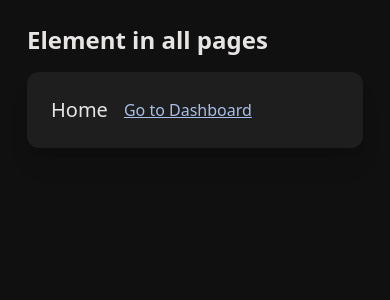
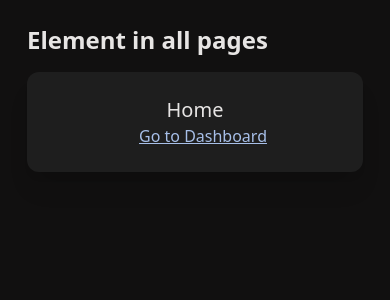
Before and after one commit to rodrigoaraujo7/testing-nextjs13, a Next.js app: page / in a window 390 px wide. Shown: the top 300 px of the page. Built offline with nearby package versions, Linux system fonts and the light colour scheme.

Commit message:
testing tailwind media querys and add next-themes

```diff
--- a/package.json
+++ b/package.json
@@ -15,8 +15,10 @@
     "eslint": "8.37.0",
     "eslint-config-next": "13.2.4",
     "next": "13.2.4",
+    "next-themes": "^0.2.1",
     "react": "18.2.0",
     "react-dom": "18.2.0",
+    "react-icons": "^4.8.0",
     "react-loading-skeleton": "^3.2.0",
     "typescript": "5.0.2"
   },
--- a/src/app/page.tsx
+++ b/src/app/page.tsx
@@ -2,7 +2,7 @@ import Link from 'next/link'
 
 export default function Home() {
   return (
-    <div className="p-6 max-w-sm mt-4 bg-secondary-background rounded-xl shadow-xl flex items-center space-x-4">
+    <div className="p-6 max-w-sm mt-4 bg-secondary-background rounded-xl shadow-xl flex flex-col items-center space-x-4 sm:flex-row">
       <h1 className="text-xl font-medium text-primary-text">Home</h1>
       <Link
         href="/dashboard"
--- a/tailwind.config.js
+++ b/tailwind.config.js
@@ -1,5 +1,6 @@
 /** @type {import('tailwindcss').Config} */
 module.exports = {
+  darkMode: 'class',
   content: [
     './app/**/*.{js,ts,jsx,tsx}', // Note the addition of the `app` directory.
     './pages/**/*.{js,ts,jsx,tsx}',
```
Also changed, not shown: 2 other files (tests, documents, lock files or other folders).
